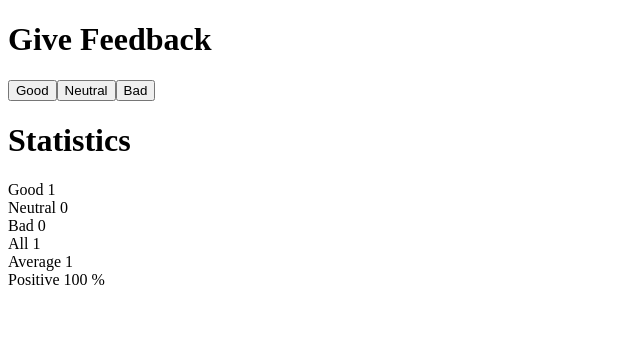
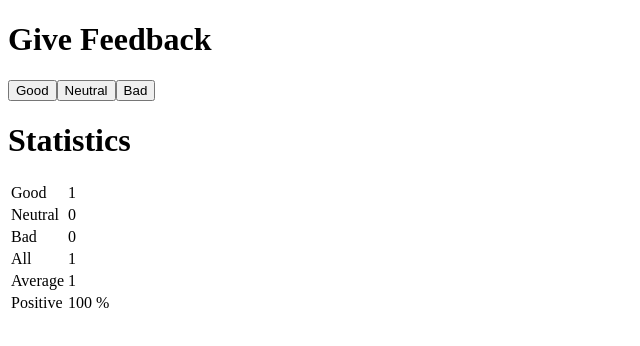
Before and after one commit to nicolasdesilles/fullstackopencourse, a React (Vite) app in the folder part1/unicafe/: page / in a window 1280 px wide. Both pictures are taken after a click on the button "Good". Shown: the top 346 px of the page, without its empty margins (0-640 px from the left). Built offline with nearby package versions, Linux system fonts and the light colour scheme.

Commit message:
Finished Exercise 1.11

```diff
--- a/part1/unicafe/src/App.jsx
+++ b/part1/unicafe/src/App.jsx
@@ -10,7 +10,10 @@ const Button = ({onClick, text}) => {
 // Statistic Line Component (previously called Display in Exercise 1.9)
 const StatisticLine = ({label, value}) => {
   return (
-    <div>{label} {value}</div>
+    <tr>
+      <td>{label}</td>
+      <td>{value}</td>
+    </tr>
   )
 }
 
@@ -59,12 +62,16 @@ const Statistics = (props) => {
   else {
     return (
       <div>
+        <table>
+          <tbody>
             <StatisticLine label={'Good'} value={good}/>
             <StatisticLine label={'Neutral'} value={neutral}/>
             <StatisticLine label={'Bad'} value={bad}/>
             <StatisticLine label={'All'} value={good + neutral + bad}/>
             <StatisticLine label={'Average'} value={computeAverage()}/>
             <StatisticLine label={'Positive'} value={computePositive()}/>
+          </tbody>
+        </table>
       </div>
     )
   }
```
Lines whose indentation alone changed are shown as unchanged.
